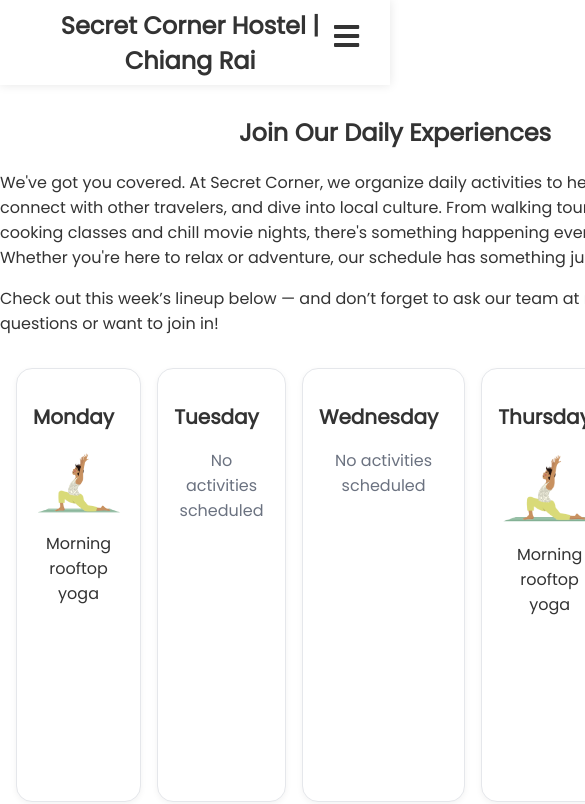
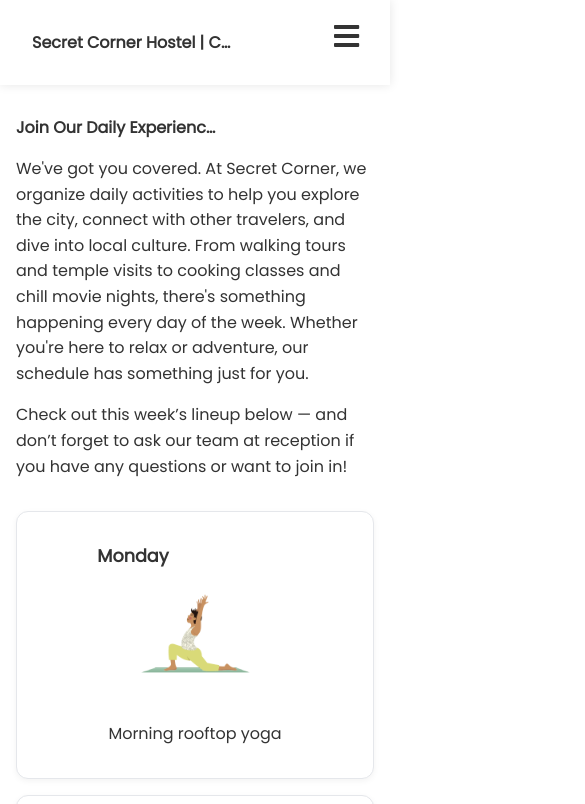
Before and after one commit to mwehrenberg/secret-corner, a React (Create React App) app: page /activities in a window 390 px wide. Shown: the top 804 px of the page, 585 px wide, since content can reach past the window. Built offline with nearby package versions, Linux system fonts and the light colour scheme.

Commit message:
mobilize activities and navbar

```diff
--- a/src/components/NavBar/NavBar.css
+++ b/src/components/NavBar/NavBar.css
@@ -1,26 +1,56 @@
-.hover-3 {
-    --b: 0.1em;   /* the thickness of the line */
-    --c: #1095c1; /* the color */
+/* Fix navbar overflow */
+h2 {
+    font-size: 1.2rem;   /* smaller heading */
+    white-space: nowrap; /* prevent breaking weirdly */
+    margin-right: 10px;
+  }
 
-    color: #0000;
-    padding-block: var(--b);
-    background:
-        linear-gradient(var(--c) 50%,#000 0) 0% calc(100% - var(--_p,0%))/100% 200%,
-        linear-gradient(var(--c) 0 0) 0% var(--_p,0%)/var(--_p,0%) var(--b) no-repeat;
-    -webkit-background-clip: text,padding-box;
-            background-clip: text,padding-box;
-    transition: .3s var(--_s,0s) linear,background-size .3s calc(.3s - var(--_s,0s));
-}
-.hover-3:hover {
-    --_p: 100%;
-    --_s: .3s;
-}
-
-h2 {
-    padding-right: 10px;
-}
-
-a {
+  a {
     color: inherit;
     text-decoration: none;
-}
+  }
+
+  /* Reservation button styles */
+  .NavBtnLink {
+    font-size: 0.9rem;
+    border-radius: 4px;
+    background: #333333;
+    padding: 8px 16px;
+    color: #ffffff;
+    border: none;
+    cursor: pointer;
+    text-decoration: none;
+    white-space: nowrap; /* keep text on one line */
+  }
+  .NavBtnLink:hover {
+    background: #555555;
+  }
+
+  /* Mobile fixes */
+  @media (max-width: 768px) {
+    /* Shrink heading */
+    h2 {
+      font-size: 1rem;
+      max-width: 200px; /* keep it from overflowing */
+      overflow: hidden;
+      text-overflow: ellipsis; /* "Secret Corner..." if too long */
+    }
+
+    a {
+      color: inherit;
+      text-decoration: none;
+    }
+
+    /* Hide reservation button in top nav */
+    .NavBtn {
+      display: none;
+    }
+
+    /* Show reservation button inside dropdown */
+    .MobileMenu .NavBtnLink {
+      display: block;
+      margin-top: 10px;
+      text-align: center;
+      width: 100%;
+    }
+  }
--- a/src/pages/activities.css
+++ b/src/pages/activities.css
@@ -1,82 +1,68 @@
-.activity-container {
-    display: flex;
+/* Container */
+.activities-container {
   align-items: center;
-    justify-content: space-between;
-    max-width: 1000px;
-    margin: 40px auto;
-    gap: 40px;
+  margin: 0 auto;
+  max-width: 900px;
+  margin-top: 30px;
+  padding: 0 1rem;
 }
 
-.activity-image {
-    flex: 1;
-}
-
-.activity-image img {
-    width: 100%;
-    height: auto;
-    border-radius: 5px;
-}
-
-.activity-text {
-    flex: 1;
+.activities-text {
   text-align: left;
-}
-
-.activity-text h2 {
-    font-size: 24px;
-    font-weight: bold;
-    text-transform: uppercase;
-    margin-bottom: 10px;
-}
-
-.activity-text p {
-    font-size: 16px;
-    color: #555;
   line-height: 1.6;
 }
 
+/* Grid */
 .schedule-grid {
-    display: flex;
-    /* flex-direction: column; */
+  display: grid;
+  grid-template-columns: repeat(7, 1fr);
   gap: 1rem;
   padding: 1rem;
-    align-items: center;
-    /* width: 70%;
-    margin: 0 auto; */
 }
 
+/* Cards */
 .schedule-cell {
   background-color: #fff;
   border: 1px solid #e5e7eb;
-    border-radius: 1rem;
+  border-radius: 0.75rem;
   padding: 1rem;
   box-shadow: 0 2px 6px rgba(0, 0, 0, 0.05);
-    width: 200px;
-    height: 400px;
+  text-align: center;
 }
 
 .day-title {
-    font-size: 1.25rem;
+  font-size: 1.1rem;
   font-weight: 600;
   margin-bottom: 0.5rem;
 }
 
-  .activity-list {
-    list-style-type: disc;
-    /* padding-left: 2rem; */
+.activity-content img {
+  max-width: 100%;
+  height: 120px;
+  object-fit: contain;
+  margin-bottom: 0.5rem;
 }
 
 .no-activity {
   color: #6b7280;
+  font-size: 0.9rem;
 }
 
-  .activities-container {
-      align-items: center;
-      margin: 0 auto;
-      width: 800px;
-      margin-top: 30px;
+/* 📱 Responsive Breakpoints */
+@media (max-width: 1024px) {
+  .schedule-grid {
+    grid-template-columns: repeat(4, 1fr);
+  }
 }
 
-  .activities-text{
-      text-align: left;
+@media (max-width: 768px) {
+  .schedule-grid {
+    grid-template-columns: repeat(2, 1fr);
   }
+}
+
+@media (max-width: 480px) {
+  .schedule-grid {
+    grid-template-columns: 1fr;
+  }
+}
--- a/src/pages/activities.js
+++ b/src/pages/activities.js
@@ -8,25 +8,25 @@
 const weeklySchedule = {
   Monday: {
     blurb: "Morning rooftop yoga",
-        image: yoga
+    image: yoga,
   },
   Tuesday: null,
   Wednesday: null,
   Thursday: {
     blurb: "Morning rooftop yoga",
-        image: yoga
+    image: yoga,
   },
   Friday: {
     blurb: "Breakfast",
-        image: pancakes
+    image: pancakes,
   },
   Saturday: {
     blurb: "Walking tour to the night market",
-        image: happyhour
+    image: happyhour,
   },
   Sunday: {
     blurb: "Movie night",
-        image: movie
+    image: movie,
   },
 };
 
@@ -36,10 +36,10 @@
       {Object.entries(weeklySchedule).map(([day, activity]) => (
         <div key={day} className="schedule-cell">
           <h2 className="day-title">{day}</h2>
-            {activity != null ? (
-                <div>
-                    <img src={activity.image} alt={activity.blurb}/>
-                    {activity.blurb}
+          {activity ? (
+            <div className="activity-content">
+              <img src={activity.image} alt={activity.blurb} />
+              <p>{activity.blurb}</p>
             </div>
           ) : (
             <p className="no-activity">No activities scheduled</p>
@@ -54,9 +54,7 @@
   return (
     <div>
       <div className="activities-container">
-                <h2>
-                Join Our Daily Experiences
-                </h2>
+        <h2>Join Our Daily Experiences</h2>
         <p className="activities-text">
           We've got you covered. At Secret Corner, we organize daily activities
           to help you explore the city, connect with other travelers, and dive
@@ -66,13 +64,13 @@
           has something just for you.
         </p>
         <p className="activities-text">
-                Check out this week’s lineup below — and don’t forget to ask our
-                team at reception if you have any questions or want to join in!
+          Check out this week’s lineup below — and don’t forget to ask our team
+          at reception if you have any questions or want to join in!
         </p>
       </div>
-            <WeeklySchedule></WeeklySchedule>
+      <WeeklySchedule />
     </div>
-    )
+  );
 };
 
 export default Activities;
```
Lines whose indentation alone changed are shown as unchanged.
